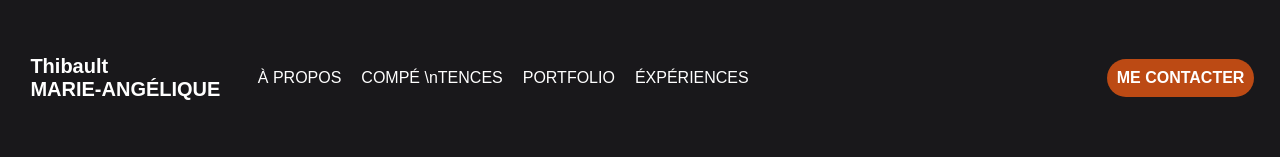
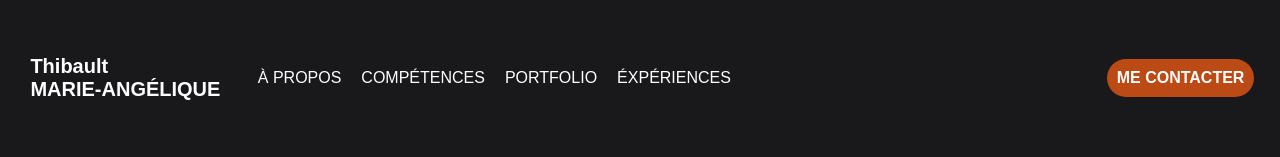
Before and after one commit to thibaultMA/Portfolio, a plain HTML site: page index.html in a window 1280 px wide. Shown: the top 157 px of the page. Drawn offline with nearby package versions, Linux system fonts and the light colour scheme.

Commit message:
competence

```diff
--- a/index.html
+++ b/index.html
@@ -42,7 +42,7 @@
             <div class="decepir">
                 <ul>
                     <li><a href="#aPropos">À PROPOS</a></li>
-                    <li><a href="#Competences">COMPÉ \nTENCES</a></li>
+                    <li><a href="#Competences">COMPÉTENCES</a></li>
                     <li><a href="#portfolio">PORTFOLIO</a></li>
                     <li><a href="#experience">ÉXPÉRIENCES</a></li>
 
```
